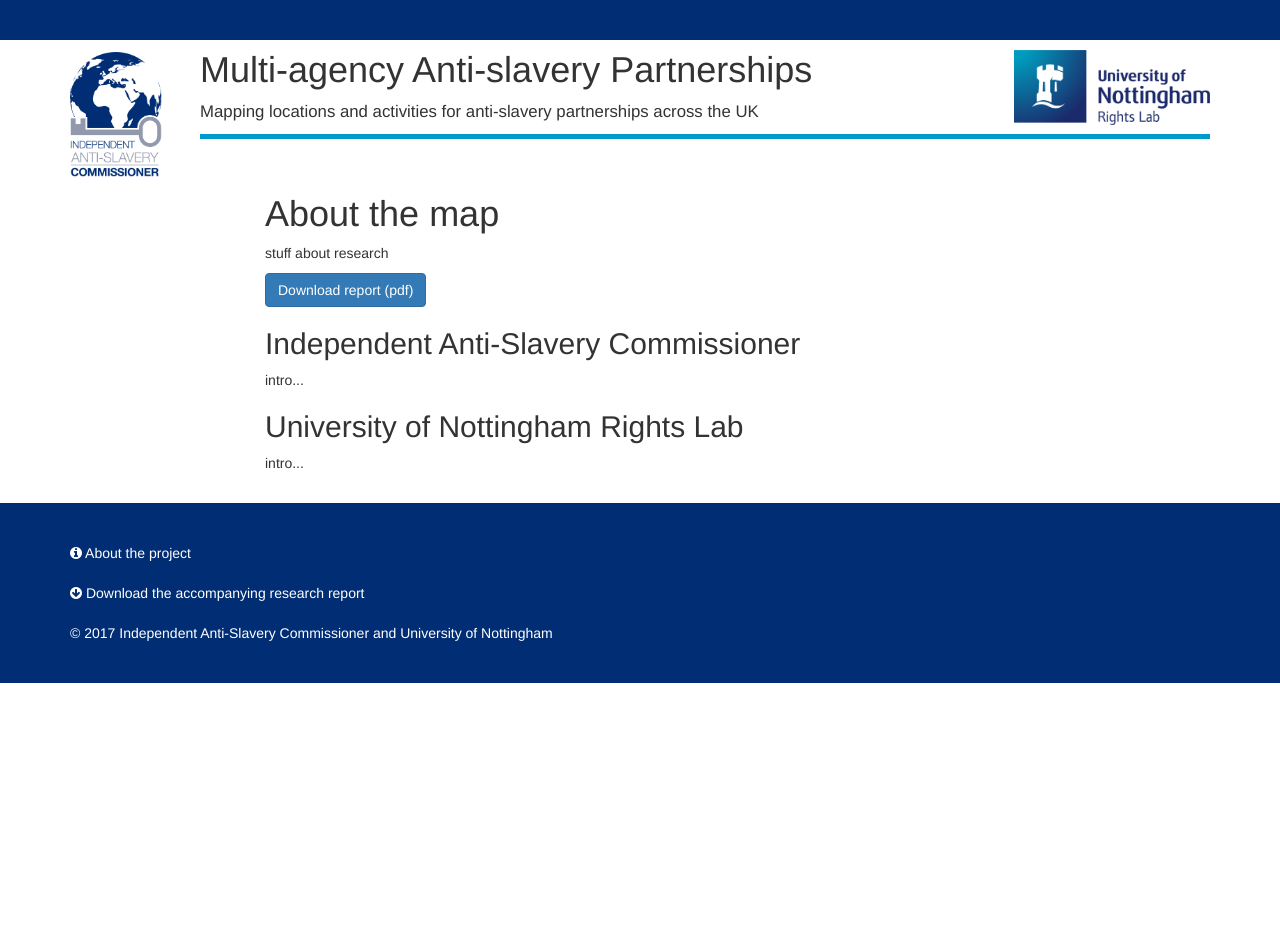
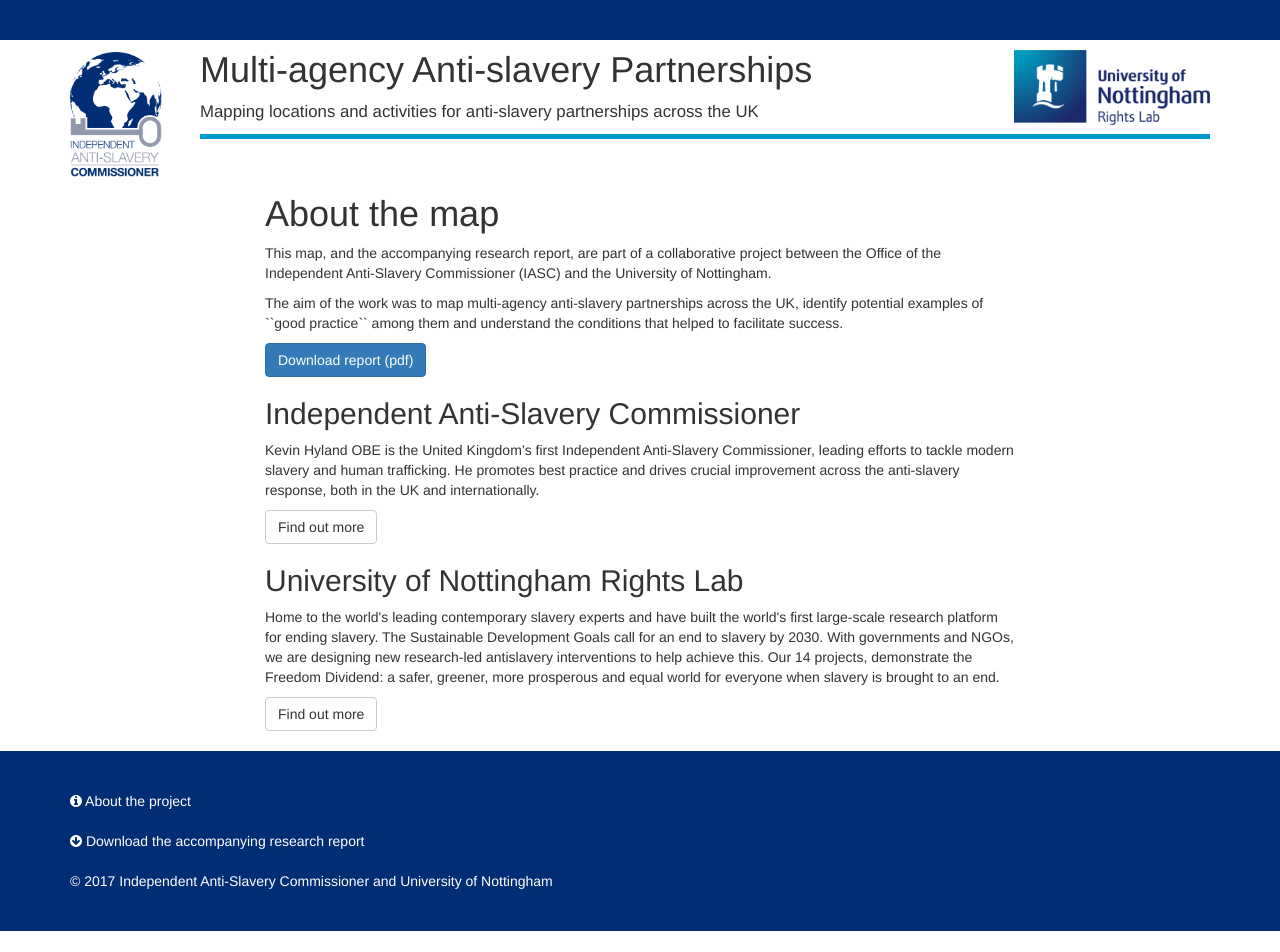
Before and after one commit to iascmap/iascmap.github.io, a Jekyll site: the page built from about.html, in a window 1280 px wide. Built offline with Jekyll 4.4.1, drawn with Linux system fonts in a browser that asks for light colours; before the commit the page ends 900 px from its top, so only the background shows below that.

Commit message:
improve content (still need report!)

```diff
--- a/about.html
+++ b/about.html
@@ -11,17 +11,25 @@ permalink: /about/
 
   			<h1>About the map</h1>
 
-  			<p>stuff about research</p>
+  			<p>This map, and the accompanying research report, are part of a collaborative project between the Office of the Independent Anti-Slavery Commissioner (IASC) and the University of Nottingham. </p>
+
+        <p>The aim of the work was to map multi-agency anti-slavery partnerships across the UK, identify potential examples of ``good practice`` among them and understand the conditions that helped to facilitate success.</p>
+
         <a class="btn btn-primary" href="/">Download report (pdf)</a>
 
 
   			<h2>Independent Anti-Slavery Commissioner</h2>
 
-        <p>intro...</p>
+        <p>Kevin Hyland OBE is the United Kingdom’s first Independent Anti-Slavery Commissioner, leading efforts to tackle modern slavery and human trafficking. He promotes best practice and drives crucial improvement across the anti-slavery response, both in the UK and internationally.</p>
+
+        <a class="btn btn-default" href="http://www.antislaverycommissioner.co.uk/">Find out more</a>
+
 
         <h2>University of Nottingham Rights Lab</h2>
 
-        <p>intro...</p>
+        <p>Home to the world's leading contemporary slavery experts and have built the world's first large-scale research platform for ending slavery. The Sustainable Development Goals call for an end to slavery by 2030. With governments and NGOs, we are designing new research-led antislavery interventions to help achieve this. Our 14 projects, demonstrate the Freedom Dividend: a safer, greener, more prosperous and equal world for everyone when slavery is brought to an end.</p>
+
+        <a class="btn btn-default" href="https://www.nottingham.ac.uk/world/beacons/rights-lab/">Find out more</a>
 
   		</div>
   	</div>
```
